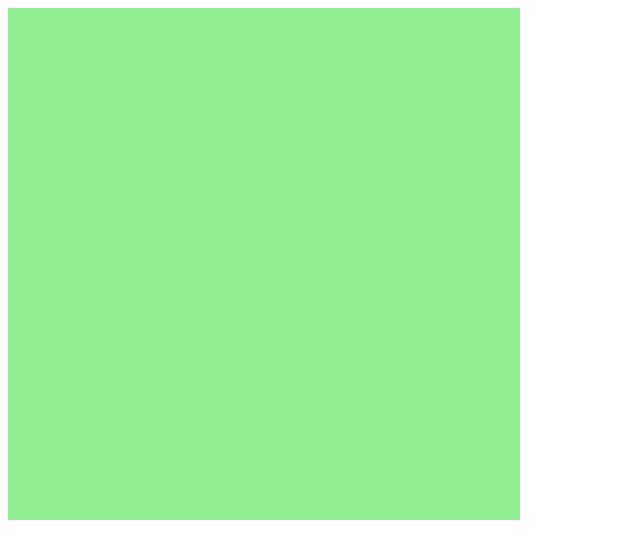
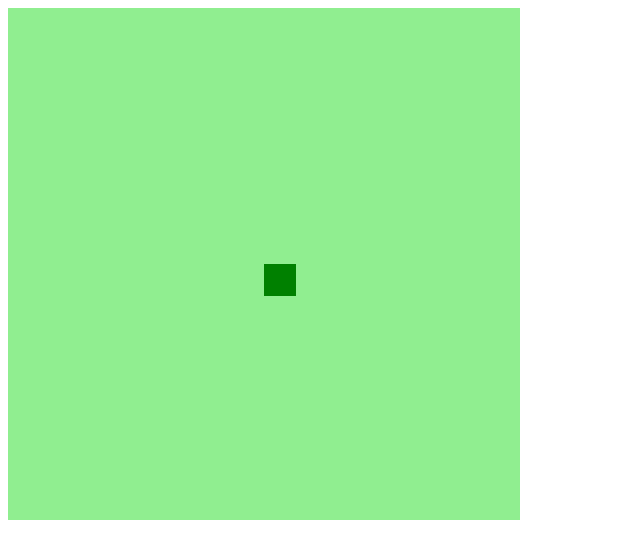
Before and after one commit to DanielOliveiraLafeta/recriando-o-jogo-da-cobrinha-com-javascript, a plain HTML site: page index.html in a window 1280 px wide. Shown: the whole page, without its empty margins (0-640 px from the left). Drawn offline with Linux system fonts and the light colour scheme.

Commit message:
add function createSnake

```diff
--- a/index.html
+++ b/index.html
@@ -5,10 +5,10 @@
     <meta http-equiv="X-UA-Compatible" content="IE=edge">
     <meta name="viewport" content="width=device-width, initial-scale=1.0">
     <link rel="stylesheet" href="style.css">
-    <script defer src="script.js"></script>
+    <script defer src="script.js"></script> <!-- faz o javascript ser carregado no começo -->
     <title>Snake Game</title>
 </head>
 <body>
-    <canvas id="snake" width="512" height="512"></canvas>
+    <canvas id="snake" width="512" height="512"></canvas> <!-- elemento que trabalho com parte gráfica no html -->
 </body>
 </html>
--- a/script.js
+++ b/script.js
@@ -1,15 +1,24 @@
 let canvas = document.getElementById("snake")
-let context = canvas.getContext("2d")
-let box = 32
+let context = canvas.getContext("2d") //rendenriza o desenho
+let box = 32 //tamanho de cada quadrado
 let snake = []
 snake[0] = {
     x: 8 * box,
     y: 8 * box
 }
 
-function criarBG() {
-    context.fillStyle = "lightgreen"
-    context.fillRect(0,0,16*box,16*box)
+function createBG() {
+    context.fillStyle = "lightgreen" //cor do fundo(canvas)
+    context.fillRect(0, 0, 16*box, 16*box) //desenha o fundo(canvas)
 }
 
-criarBG()
+function createSnake() {
+    for(i=0; i<snake.length; i++) {
+        context.fillStyle = "green" //cor da cobrinha
+        context.fillRect(snake[i].x, snake[i].y, box, box) //desenha a cobrinha
+    }
+}
+
+
+createBG()
+createSnake()
```
